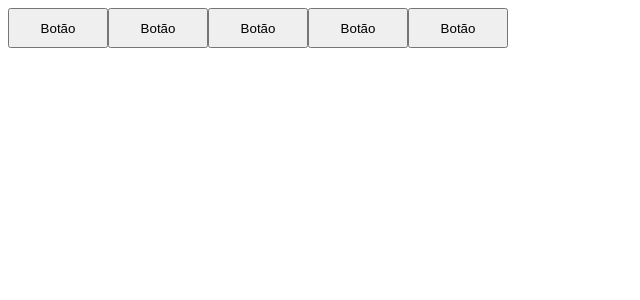
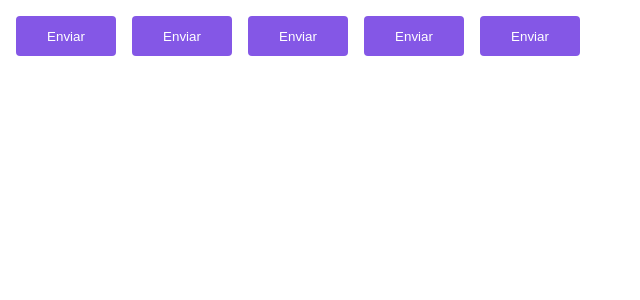
Before and after one commit to under-sin/ignite-timer, a React (Vite) app: page / in a window 1280 px wide. Shown: the top 300 px of the page, without its empty margins (0-640 px from the left). Built offline with nearby package versions, Linux system fonts and the light colour scheme.

Commit message:
aprendendo sobre temas com styled-components

```diff
--- a/index.html
+++ b/index.html
@@ -2,9 +2,8 @@
 <html lang="en">
   <head>
     <meta charset="UTF-8" />
-    <link rel="icon" type="image/svg+xml" href="/vite.svg" />
     <meta name="viewport" content="width=device-width, initial-scale=1.0" />
-    <title>Vite + React + TS</title>
+    <title>Ignite timer</title>
   </head>
   <body>
     <div id="root"></div>
--- a/src/App.tsx
+++ b/src/App.tsx
@@ -1,13 +1,15 @@
-import { Button } from './components/Button';
+import { ThemeProvider } from "styled-components";
+import { Button } from "./components/Button";
+import { defaultTheme } from "./styles/themes/default";
 
 export function App() {
   return (
-    <>
+    <ThemeProvider theme={defaultTheme}>
       <Button variant="primary" />
-      <Button variant="segondary" />
+      <Button variant="secondary" />
       <Button variant="danger" />
-      <Button variant="warning" />
+      <Button variant="success" />
       <Button />
-    </>
+    </ThemeProvider>
   );
 }
--- a/src/components/Button.styles.ts
+++ b/src/components/Button.styles.ts
@@ -1,10 +1,32 @@
-import styled from 'styled-components';
+import styled, { css } from "styled-components";
 
-interface ButtonVariantProps {
-  variant: 'primary' | 'segondary' | 'danger' | 'warning';
+export type ButtonVariant = "primary" | "secondary" | "danger" | "success";
+
+interface ButtonContainerProps {
+  variant: ButtonVariant;
 }
 
-export const ButtonContainer = styled.button<ButtonVariantProps>`
+const ButtonVariants = {
+  primary: "purple",
+  secondary: "blue",
+  danger: "red",
+  success: "green"
+};
+
+export const ButtonContainer = styled.button<ButtonContainerProps>`
   width: 100px;
   height: 40px;
+
+  margin: 8px;
+  border-radius: 4px;
+  border: 0;
+
+  background: ${(props) => props.theme.primary};
+  color: ${(props) => props.theme.white};
+
+  /* ${(props) => {
+    return css`
+      background-color: ${ButtonVariants[props.variant]};
+    `;
+  }} */
 `;
--- a/src/components/Button.tsx
+++ b/src/components/Button.tsx
@@ -1,9 +1,9 @@
-import { ButtonContainer } from './Button.styles';
+import { ButtonContainer, ButtonVariant } from "./Button.styles";
 
 interface ButtonProps {
-  variant?: 'primary' | 'segondary' | 'danger' | 'warning';
+  variant?: ButtonVariant;
 }
 
-export function Button({ variant = 'primary' }: ButtonProps) {
-  return <ButtonContainer variant={variant}>Botão</ButtonContainer>;
+export function Button({ variant = "primary" }: ButtonProps) {
+  return <ButtonContainer variant={variant}>Enviar</ButtonContainer>;
 }
--- /dev/null
+++ b/src/styles/themes/default.ts
@@ -0,0 +1,4 @@
+export const defaultTheme = {
+  primary: "#8457e6",
+  white: "#fff"
+};
```
Also changed, not shown: 1 other file (tests, documents, lock files or other folders).
